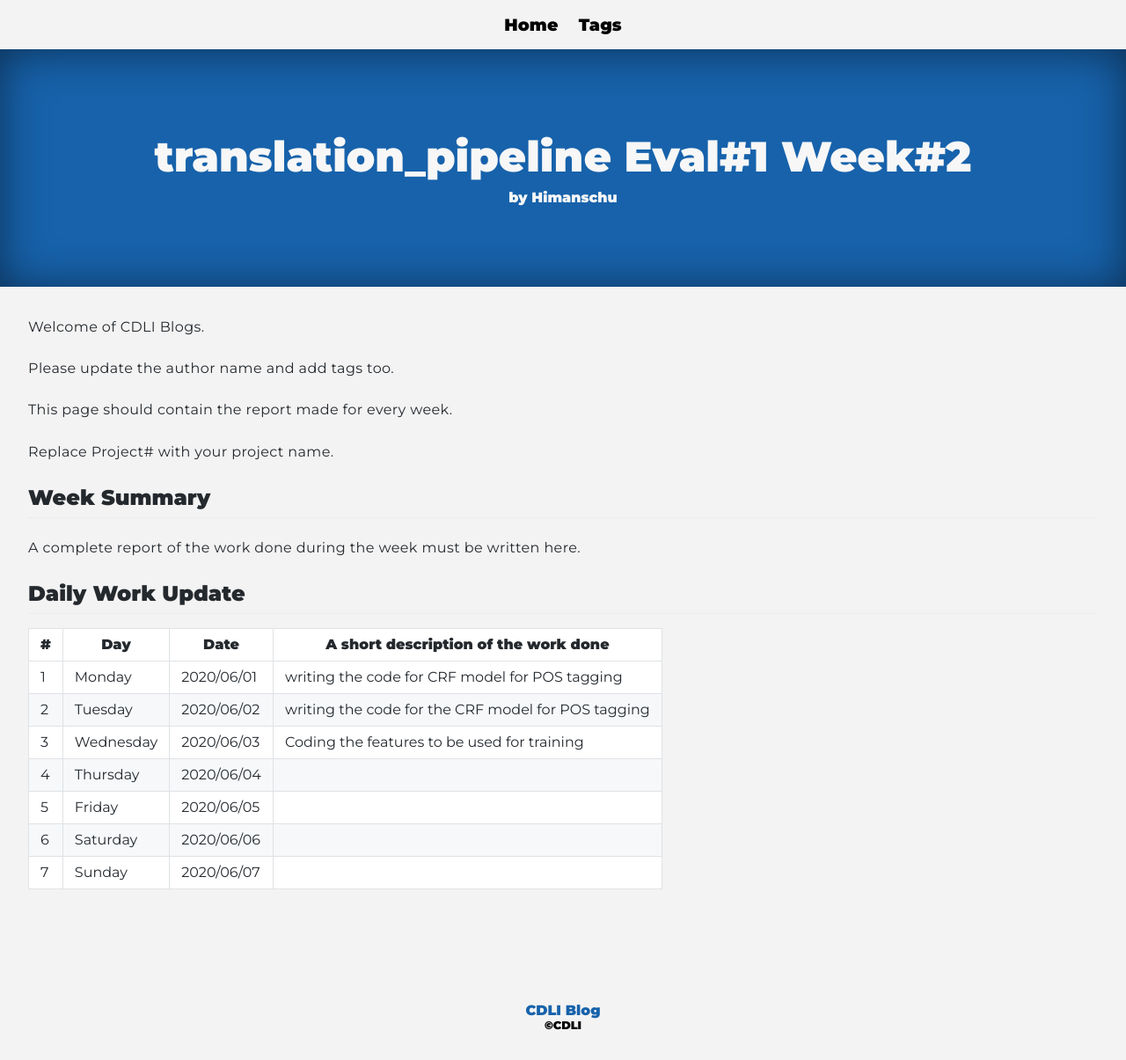
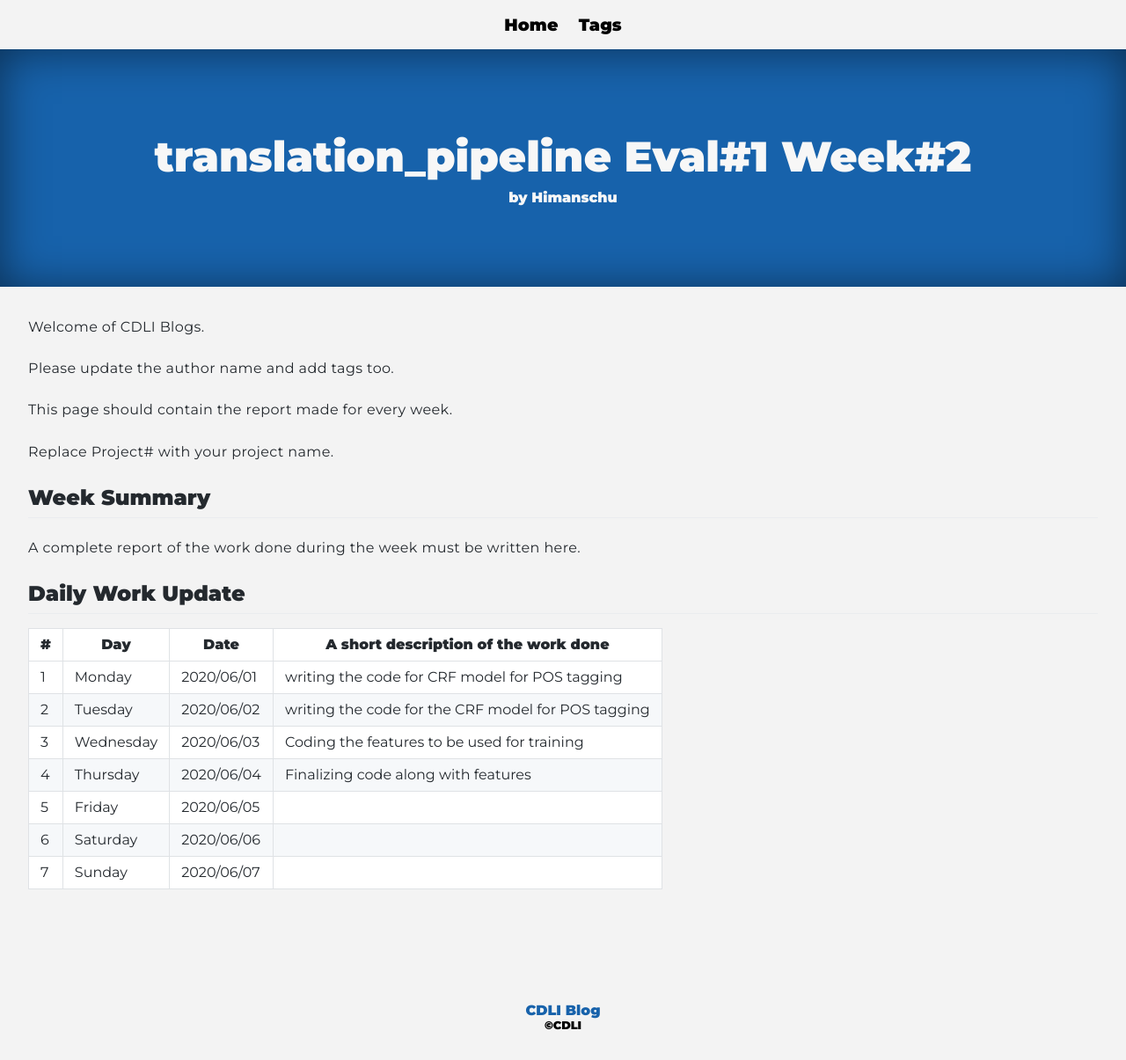
Before and after one commit to cdli-gh/blog, a Jekyll site: the page built from _blog/gsoc20/translation_pipeline/posts/02_week2.md, in a window 1280 px wide. Shown: the whole page at 88% size. Built offline with Jekyll 4.4.1, drawn with Linux system fonts in a browser that asks for light colours; Markdown is read by kramdown in place of the engine named in the settings.

Commit message:
Update 02_week2.md

```diff
--- a/_blog/gsoc20/translation_pipeline/posts/02_week2.md
+++ b/_blog/gsoc20/translation_pipeline/posts/02_week2.md
@@ -24,7 +24,7 @@ A complete report of the work done during the week must be written here.
 |1   	| Monday 	|   2020/06/01	| writing the code for CRF model for POS tagging  |
 |2   	| Tuesday  	|   2020/06/02	|   writing the code for the CRF model for POS tagging	|
 |3   	| Wednesday  	|  2020/06/03 	|  Coding the features to be used for training |
-|4   	| Thursday  	|   2020/06/04	|   	|
+|4   	| Thursday  	|   2020/06/04	|   Finalizing code along with features	|
 |5   	| Friday  	|   2020/06/05	|   	|
 |6   	| Saturday  	|   2020/06/06	|   	|
 |7   	| Sunday  	|   2020/06/07	|   	|
```
